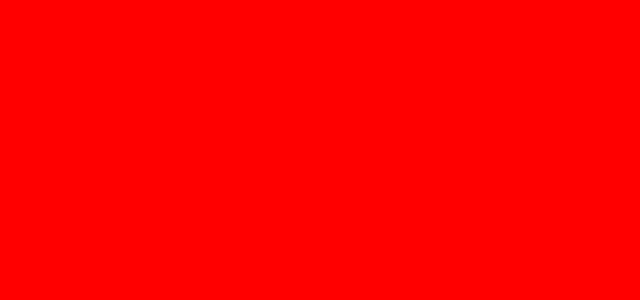
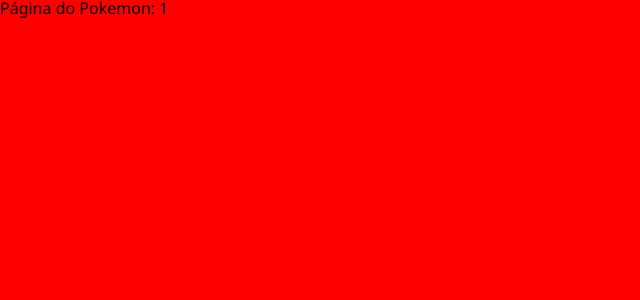
Before and after one commit to BrunaABT/react-api-pokemon, a React (Create React App) app: page /1 in a window 1280 px wide. Shown: the top 300 px of the page, without its empty margins (0-640 px from the left). Built offline with nearby package versions, Linux system fonts and the light colour scheme.

Commit message:
feat: create Pokemon page

```diff
--- a/src/components/PokemonItem/styles.module.css
+++ b/src/components/PokemonItem/styles.module.css
@@ -1,15 +1,12 @@
 .background {
-  margin: 0 auto;
+  margin: 20px auto;
   background-color: yellow;
   width: 200px;
   border-radius: 6px;
   text-align: center;
   padding: 10px 0;
   cursor: pointer;
-}
-
-.background + .background {
-  margin-top: 20px;
+  color: black;
 }
 
 .name {
--- a/src/pages/Home/index.tsx
+++ b/src/pages/Home/index.tsx
@@ -1,5 +1,6 @@
 import api from "../../services/api";
 import { useEffect, useState } from "react";
+import { Link } from "react-router-dom";
 
 import PokemonItem from "../../components/PokemonItem";
 import PokemonLogo from "../../assets/images/pokemon.png";
@@ -36,7 +37,9 @@
       <img src={PokemonLogo} alt="Pokemon Logo" className={styles.logo} />
       {pokemons ? (
         pokemons.map((pokemon) => (
-          <PokemonItem name={pokemon.name} key={pokemon.name} />
+          <Link to={`/${pokemon.name}`} key={pokemon.name}>
+            <PokemonItem name={pokemon.name} />
+          </Link>
         ))
       ) : (
         <h1 className={styles.loading}>Carregando...</h1>
--- /dev/null
+++ b/src/pages/Pokemon/index.tsx
@@ -0,0 +1,14 @@
+import { useParams } from "react-router-dom";
+import styles from "./styles.module.css";
+
+interface IParams {
+  pokemon: string;
+}
+
+const Pokemon: React.FC = () => {
+  const { pokemon } = useParams<IParams>();
+
+  return <h1>Página do Pokemon: {pokemon}</h1>;
+};
+
+export default Pokemon;
--- a/src/routes.tsx
+++ b/src/routes.tsx
@@ -1,5 +1,6 @@
 import { BrowserRouter as Router, Switch, Route } from "react-router-dom";
 import Home from "./pages/Home";
+import Pokemon from "./pages/Pokemon";
 
 const Routes: React.FC = () => {
   return (
@@ -8,6 +9,9 @@
         <Route exact path="/">
           <Home />
         </Route>
+        <Route path="/:pokemon">
+          <Pokemon />
+        </Route>
       </Switch>
     </Router>
   );
```
Also changed, not shown: src/pages/Pokemon/styles.module.css (added).
